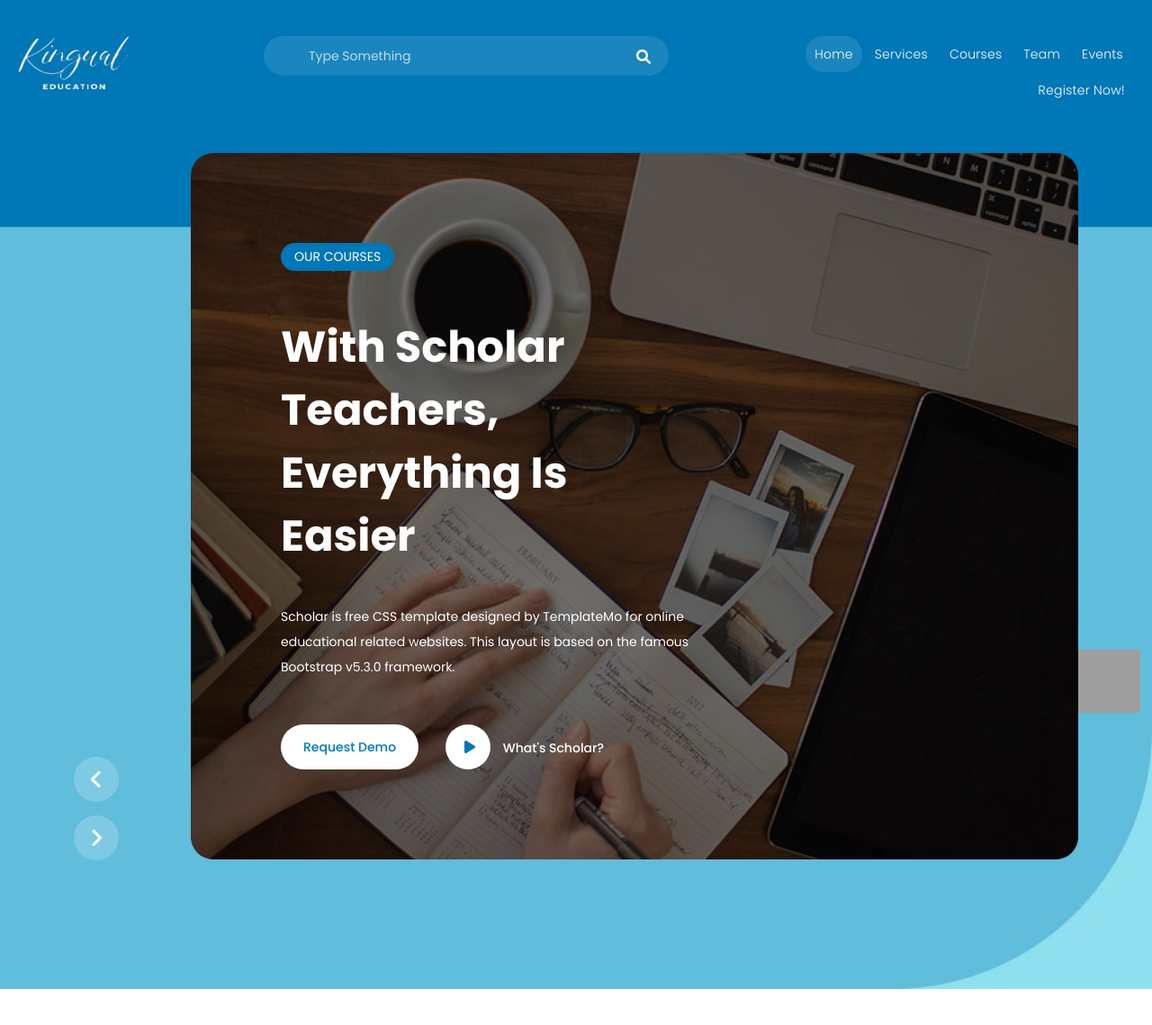
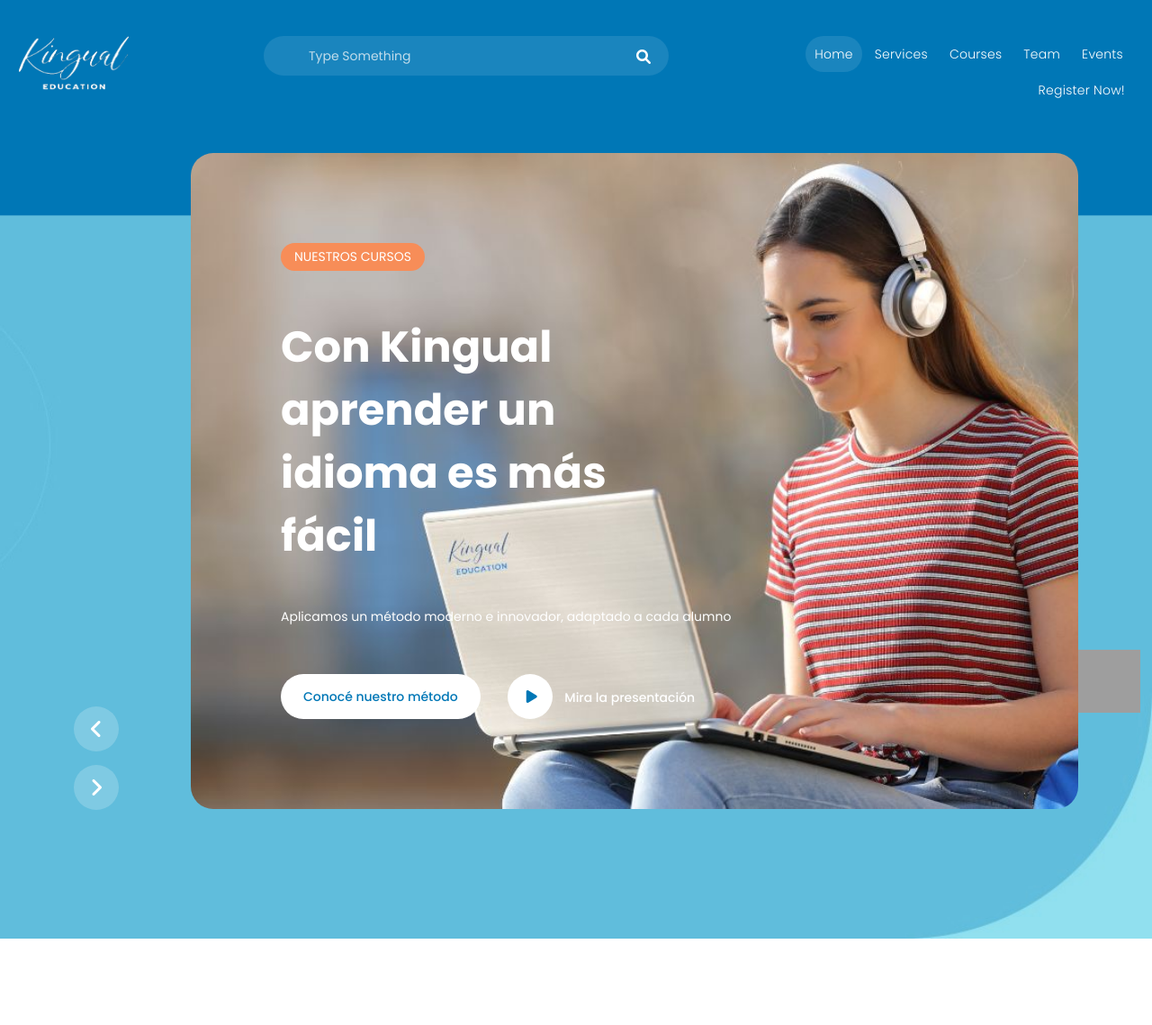
Before and after one commit to Tinchoreta/kingualeducation, a PHP site: page / in a window 1280 px wide. Shown: the top 1139 px of the page at 90% size. Run offline with PHP 8.4, Linux system fonts and the light colour scheme; grey boxes are pictures that could not be loaded.

Commit message:
Main banner metodo Kingual

```diff
--- a/assets/css/templatemo-scholar.css
+++ b/assets/css/templatemo-scholar.css
@@ -793,7 +793,7 @@ Banner Style
 }
 
 .main-banner .item span.category {
-  background-color: #0077B6;
+  background-color: #F78D58;
   color: #fff;
   font-size: 14px;
   text-transform: uppercase;
--- a/index.html
+++ b/index.html
@@ -96,15 +96,15 @@ https://templatemo.com/tm-586-scholar
           <div class="owl-carousel owl-banner">
             <div class="item item-1">
               <div class="header-text">
-                <span class="category">Our Courses</span>
-                <h2>With Scholar Teachers, Everything Is Easier</h2>
-                <p>Scholar is free CSS template designed by TemplateMo for online educational related websites. This layout is based on the famous Bootstrap v5.3.0 framework.</p>
+                <span class="category">Nuestros cursos</span>
+                <h2>Con Kingual aprender un idioma es más fácil</h2>
+                <p>Aplicamos un método moderno e innovador, adaptado a cada alumno</p>
                 <div class="buttons">
                   <div class="main-button">
-                    <a href="#">Request Demo</a>
+                    <a href="#NuestroMetodo">Conocé nuestro método</a>
                   </div>
                   <div class="icon-button">
-                    <a href="#"><i class="fa fa-play"></i> What's Scholar?</a>
+                    <a href="modal-video"><i class="fa fa-play"></i> Mira la presentación</a>
                   </div>
                 </div>
               </div>
```
Also changed, not shown: assets/images/banner-item-01.jpg.
